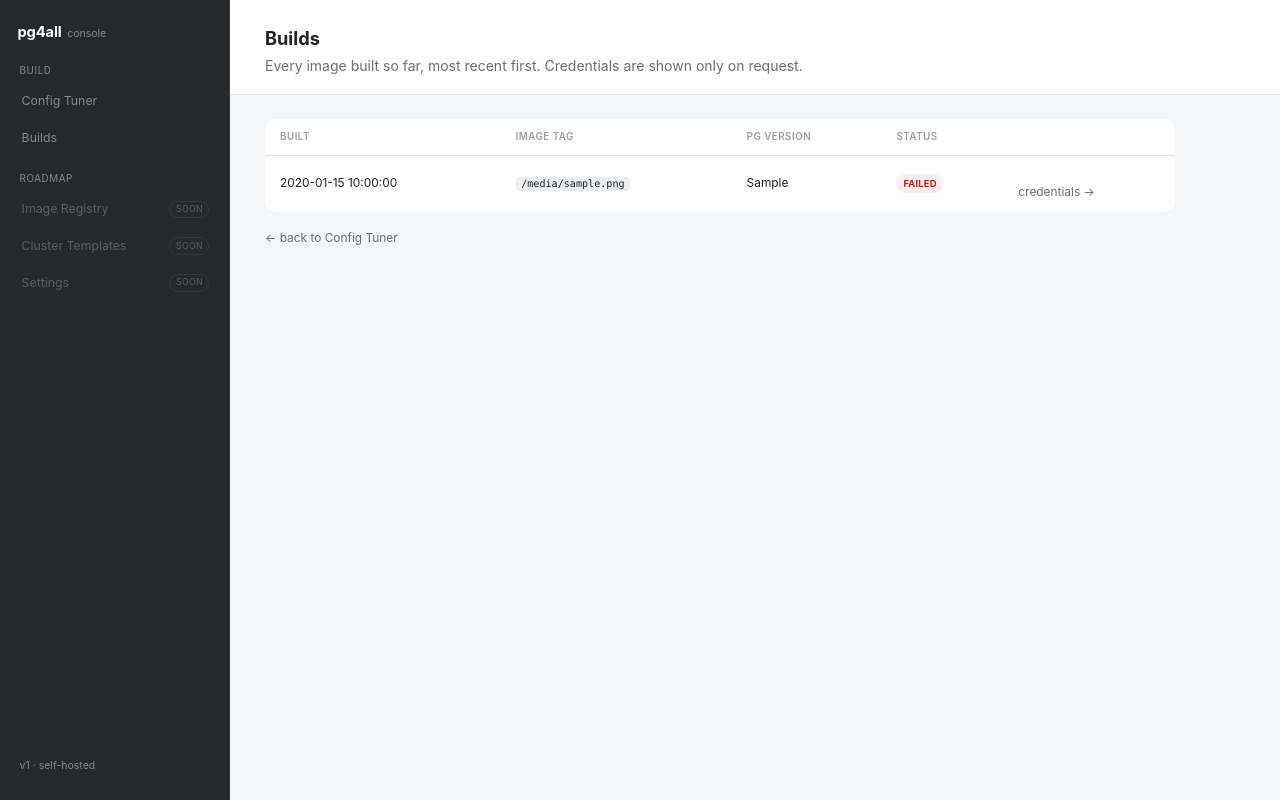
After one commit to mnsaju/pg4all, a FastAPI app: template app/templates/builds.html in a window 1280 px wide. The commit adds this page. Run offline with FastAPI, Linux system fonts and the light colour scheme; the template is opened without the code that fills it: most values are stand-ins (such as "Sample title", 1, 10 or a date in 2020).

Commit message:
Add a Builds page listing past image builds
Past builds were only reachable if you'd saved the /credentials/<id>
URL from the time. list_credentials() reads the existing encrypted
credential store to back a simple history table, linked from the
sidebar nav.

Co-Authored-By: Claude Sonnet 5 <noreply@anthropic.com>

```diff
--- a/app/main.py
+++ b/app/main.py
@@ -140,6 +140,12 @@ async def build(request: Request):
     )
 
 
+@app.get("/builds", response_class=HTMLResponse)
+def list_builds(request: Request):
+    records = credential_store.list_credentials()
+    return templates.TemplateResponse(request, "builds.html", {"records": records})
+
+
 @app.get("/credentials/{build_id}", response_class=HTMLResponse)
 def show_credential(request: Request, build_id: str):
     record = credential_store.load_credential(build_id)
--- a/app/static/style.css
+++ b/app/static/style.css
@@ -403,6 +403,34 @@ code {
 
 .field-hint { color: var(--text-muted); font-size: 0.85rem; margin: -0.25rem 0 1rem; }
 
+/* Builds list */
+
+.builds-table {
+  width: 100%;
+  border-collapse: collapse;
+  background: var(--card-bg);
+  border: 1px solid var(--border);
+  border-radius: var(--radius-md);
+  overflow: hidden;
+}
+
+.builds-table th, .builds-table td {
+  text-align: left;
+  padding: 0.7rem 1rem;
+  font-size: 0.85rem;
+  border-bottom: 1px solid var(--border);
+}
+
+.builds-table th {
+  font-size: 0.7rem;
+  text-transform: uppercase;
+  letter-spacing: 0.05em;
+  color: var(--text-faint);
+  font-weight: 600;
+}
+
+.builds-table tbody tr:last-child td { border-bottom: none; }
+
 /* Build result */
 
 .status-banner {
--- a/app/templates/base.html
+++ b/app/templates/base.html
@@ -17,7 +17,8 @@
       <div class="nav-group">
         <span class="nav-group-label">Build</span>
         <nav class="nav">
-          <a class="nav-item is-active" href="/">Config Tuner</a>
+          <a class="nav-item {{ 'is-active' if request.url.path == '/' }}" href="/">Config Tuner</a>
+          <a class="nav-item {{ 'is-active' if request.url.path == '/builds' }}" href="/builds">Builds</a>
         </nav>
       </div>
 
--- /dev/null
+++ b/app/templates/builds.html
@@ -0,0 +1,37 @@
+{% extends "base.html" %}
+{% block page_title %}Builds{% endblock %}
+{% block page_subtitle %}Every image built so far, most recent first. Credentials are shown only on request.{% endblock %}
+{% block content %}
+{% if records %}
+<table class="builds-table">
+  <thead>
+    <tr>
+      <th>Built</th>
+      <th>Image tag</th>
+      <th>PG version</th>
+      <th>Status</th>
+      <th></th>
+    </tr>
+  </thead>
+  <tbody>
+    {% for record in records %}
+    <tr>
+      <td>{{ record.created_at }}</td>
+      <td><code>{{ record.image_tag }}</code></td>
+      <td>{{ record.pg_major }}</td>
+      <td>
+        <span class="badge {{ 'badge-risk-low' if record.build_ok else 'badge-risk-high' }}">
+          {{ 'ok' if record.build_ok else 'failed' }}
+        </span>
+      </td>
+      <td><a href="/credentials/{{ record.build_id }}" class="btn-link">credentials &rarr;</a></td>
+    </tr>
+    {% endfor %}
+  </tbody>
+</table>
+{% else %}
+<p class="field-hint">No builds yet — start one from the Config Tuner.</p>
+{% endif %}
+
+<a href="/" class="btn-link">&larr; back to Config Tuner</a>
+{% endblock %}
```
Also changed, not shown: app/builder/credential_store.py (+23 -0 lines), tests/test_credentials.py (+16 -0 lines).
